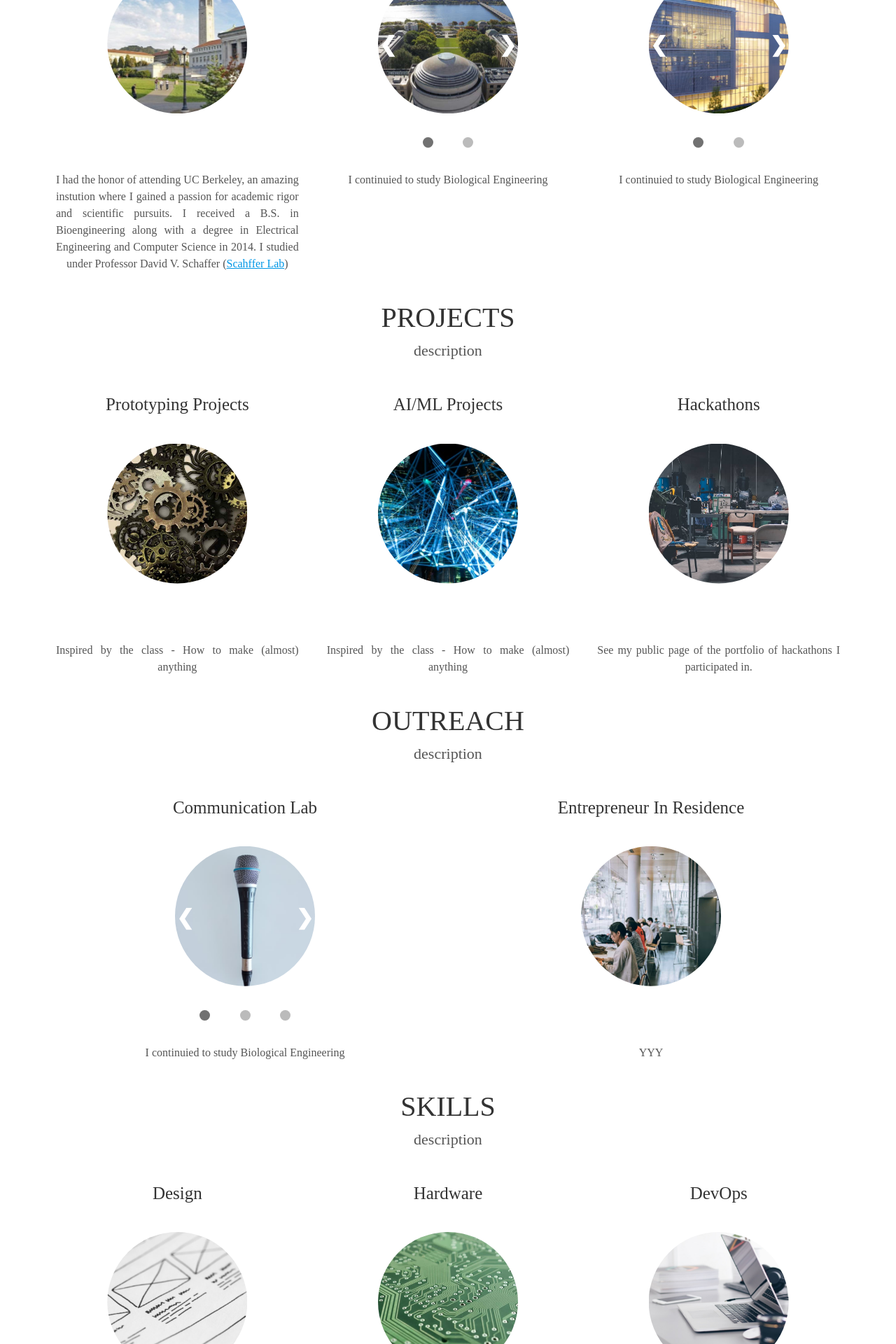
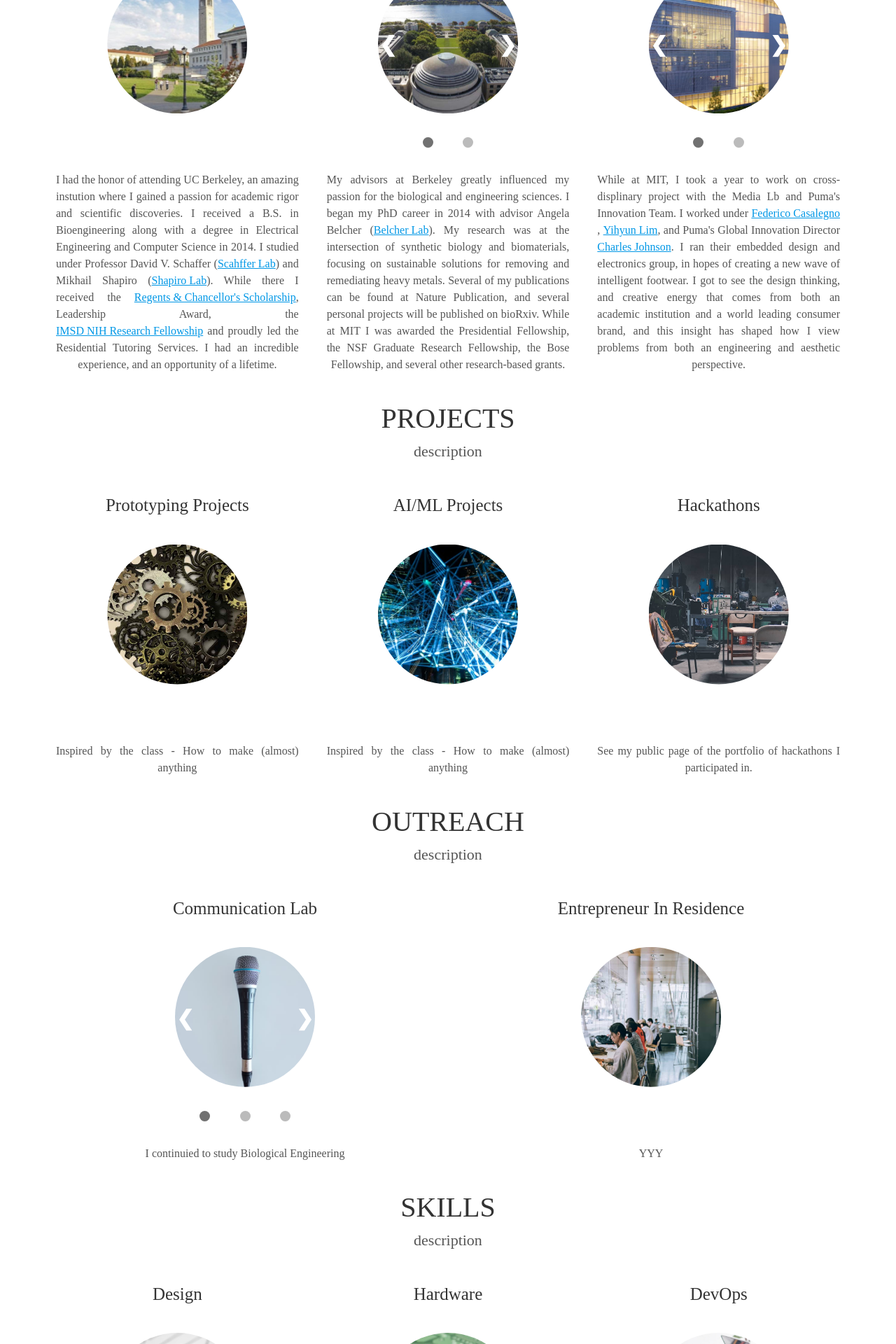
Before and after one commit to mrsunny0/mrsunny0.github.io, a Jekyll site: the page built from index.html, in a window 1280 px wide. Shown: the part 1215-3135 px from the top of the page at 70% size. Built offline with Jekyll 4.4.1, drawn with Linux system fonts in a browser that asks for light colours; some web fonts are replaced.

Commit message:
adding written material to academic section

```diff
--- a/_data/sections.yml
+++ b/_data/sections.yml
@@ -3,39 +3,39 @@
   description: An overview of the academic and professional milestones that have helped me climb higher at each stage of my life.
   group:
     - subheading: UC Berkeley
+      alt: UC Berkeley
       img: assets/img/academic/ucberkeley.jpg
       content:
         url: https://engineering.berkeley.edu/
-      caption: I had the honor of attending UC Berkeley, an amazing instution where I gained a passion for academic rigor and scientific pursuits. I received a B.S. in Bioengineering along with a degree in Electrical Engineering and Computer Science in 2014. I studied under Professor David V. Schaffer (<a href="http://www.cchem.berkeley.edu/schaffer/">Scahffer Lab</a>)
-      alt: UC Berkeley
+      caption: I had the honor of attending UC Berkeley, an amazing instution where I gained a passion for academic rigor and scientific discoveries. I received a B.S. in Bioengineering along with a degree in Electrical Engineering and Computer Science in 2014. I studied under Professor David V. Schaffer (<a href="http://www.cchem.berkeley.edu/schaffer/">Scahffer Lab</a>) and Mikhail Shapiro (<a href="http://shapirolab.caltech.edu/">Shapiro Lab</a>). While there I received the <a href="https://financialaid.berkeley.edu/regents-and-chancellors-scholarship">Regents & Chancellor's Scholarship</a>, Leadership Award, the <a href="https://www.nigms.nih.gov/training/IMSD">IMSD NIH Research Fellowship</a> and proudly led the Residential Tutoring Services. I had an incredible experience, and an opportunity of a lifetime.
       #
     - subheading: MIT
       subgroup:
         - img: assets/img/academic/mit.jpg
+          alt: Massachusetts Institute of Technology
           content:
             url: https://engineering.mit.edu/
-          caption: I continuied to study Biological Engineering
-          alt: Massachusetts Institute of Technology
+          caption: My advisors at Berkeley greatly influenced my passion for the biological and engineering sciences. I began my PhD career in 2014 with advisor Angela Belcher (<a href="http://belcherlab.mit.edu/">Belcher Lab</a>). My research was at the intersection of synthetic biology and biomaterials, focusing on sustainable solutions for removing and remediating heavy metals. Several of my publications can be found at Nature Publication, and several personal projects will be published on bioRxiv. While at MIT I was awarded the Presidential Fellowship, the NSF Graduate Research Fellowship, the Bose Fellowship, and several other research-based grants.
+          #
         - img: assets/img/academic/thesis.jpg
+          alt: MIT Thesis
           content:
             url: https://mrsunny0.github.io/website-phd-thesis/
-          caption: Come check out my personal page containing my publications and PhD thesis.
-          alt: MIT Thesis
+          caption: My thesis was titled <i>Engineering Yeast for Heavy Metal Waste Remediation</i>, and contains work related to methods, strategies, and inventions on engineering yeast (the common Baker's yeast) as an agent to sequester, consume, and recycle heavy metals from waste environments. The study required an interdisciplinary combination of synthetic biology, protein engineering, and material science which caters itself to a broad range of scientific audiences and enthusiasts.
       #
     - subheading: Media Lab
-      caption: I continuied to study Biological Engineering
-      alt: filler
       subgroup:
         - img: assets/img/academic/medialab.jpg
+          alt: Media Lab
           content:
             url: https://www.media.mit.edu/
-          caption: I continuied to study Biological Engineering
-          alt: Media Lab
+          caption: While at MIT, I took a year to work on cross-displinary project with the Media Lb and Puma's Innovation Team. I worked under <a href="https://www.linkedin.com/in/federicocasalegno/">Federico Casalegno</a>, <a href="https://www.linkedin.com/in/yihyun-lim/">Yihyun Lim</a>, and Puma's Global Innovation Director <a href="https://www.linkedin.com/in/thecharliehaus/?locale=de_DE">Charles Johnson</a>. I ran their embedded design and electronics group, in hopes of creating a new wave of intelligent footwear. I got to see the design thinking, and creative energy that comes from both an academic institution and a world leading consumer brand, and this insight has shaped how I view problems from both an engineering and aesthetic perspective.
+          #
         - img: assets/img/academic/art.jpg
+          alt: Design Lab
           content:
             url: https://mrsunny0.github.io/website-media-lab/
-          caption: A list of projects while working out of the Media Lab
-          alt: Design Lab
+          caption: There were three overaching projects, a material track, an electronics track, and a machine learning and intelligence track. The goal was to create a future fit shoe with the capacity to learn and respond to the user in a learned manner. This project, and subsequent showcase can be found in the following link.
       #
 
 - id: id2
--- a/src/scss/base/_typography.scss
+++ b/src/scss/base/_typography.scss
@@ -108,6 +108,8 @@ body {
             transform: translateY(1px);
             box-shadow: 0 0.5rem 1rem rgba(#000, 0.2);
         }
+
+        @include breakText;
     }
 }
 
```
Also changed, not shown: TODO.md (added, +2 -0 lines), assets/css/main.css.
